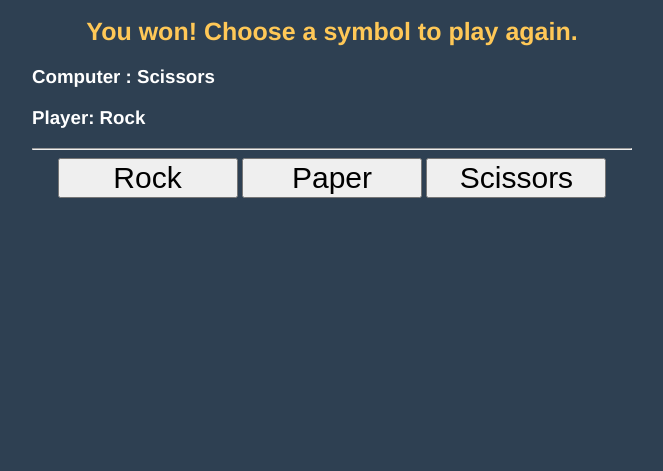
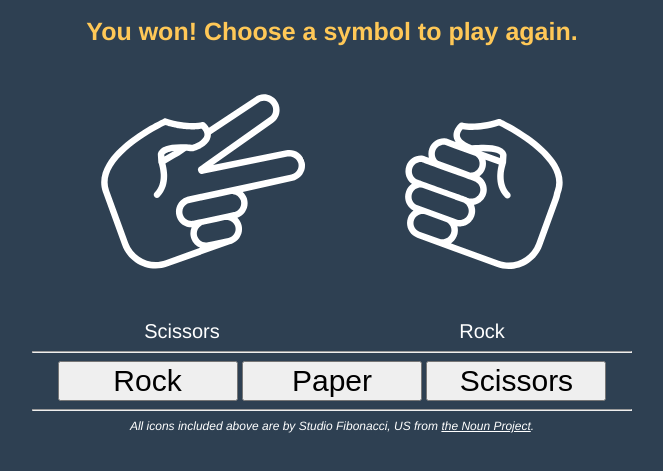
Before and after one commit to DeeFox/rps_game, a plain HTML site: page index.html in a window 1280 px wide. Both pictures are taken after a click on the button "Rock". Shown: the part 225-696 px from the top of the page, without its empty margins (308-971 px from the left). Drawn offline with Linux system fonts and the light colour scheme.

Commit message:
Changed text representation of symbols to simple visual icons

```diff
--- a/index.html
+++ b/index.html
@@ -9,7 +9,7 @@
   <body>
     <div class="content">
       <h1>ROCK PAPER SCISSORS</h1>
-      <div class="scoreboard clearfix">
+      <div class="clearfix">
         <div class="score">
           <div class="scorename">Computer</div>
           <div id="score_computer" class="scorevalue">0</div>
@@ -20,8 +20,16 @@
         </div>
       </div>
       <div id="status_text">Choose a symbol!</div>
-      <h3 id="computer_symbol">Computer: ---</h2>
-      <h3 id="player_symbol">Player: ---</h2>
+      <div class="clearfix">
+        <div class="symbol_box">
+          <img id="symbol_computer" class="symbol" src="svg/rock.svg">
+          <div id="symbolname_computer" class="symbol_name">---</div>
+        </div>
+        <div class="symbol_box">
+          <img id="symbol_player" class="symbol" src="svg/rock.svg">
+          <div id="symbolname_player" class="symbol_name">---</div>
+        </div>
+      </div>
 
       <hr>
       <div class="symbol_buttons">
@@ -29,6 +37,13 @@
         <button id="btn_paper">Paper</button>
         <button id="btn_scissors">Scissors</button>
       </div>
+      <hr>
+      <div class="license">All icons included above are by Studio Fibonacci, US from <a href="http://thenounproject.com">the Noun Project</a>.</div>
+    </div>
+    <div class="preload">
+      <img src="svg/rock.svg">
+      <img src="svg/paper.svg">
+      <img src="svg/scissors.svg">
     </div>
   </body>
 </html>
--- a/rps_game.js
+++ b/rps_game.js
@@ -4,9 +4,9 @@ var symbols = {
   PAPER: 1,
   SCISSORS: 2,
   properties: {
-    0: {name: "Rock"},
-    1: {name: "Paper"},
-    2: {name: "Scissors"}
+    0: {name: "Rock", file: "svg/rock.svg"},
+    1: {name: "Paper", file: "svg/paper.svg"},
+    2: {name: "Scissors", file: "svg/scissors.svg"}
   }
 };
 
@@ -54,9 +54,16 @@ document.addEventListener("DOMContentLoaded", function(event) {
     // Update the UI
     document.getElementById("score_computer").textContent = computer_wins;
     document.getElementById("score_player").textContent = player_wins;
-    document.getElementById("computer_symbol").textContent = "Computer : " + computer_symbol_name;
-    document.getElementById("player_symbol").textContent = "Player: " + player_symbol_name;
+
+    document.getElementById("symbolname_computer").textContent = computer_symbol_name;
+    document.getElementById("symbolname_player").textContent = player_symbol_name;
 
     document.getElementById("status_text").textContent = messages[result] + " Choose a symbol to play again.";
+
+    // Update the svg symbols
+    document.getElementById("symbol_computer").src = symbols.properties[computer_symbol].file;
+    document.getElementById("symbol_player").src = symbols.properties[player_symbol].file;
+
+
   }
 });
--- a/rps_style.css
+++ b/rps_style.css
@@ -47,3 +47,33 @@ h1 {
   font-weight: bold;
   text-align: center;
 }
+.preload {
+  display: none;
+}
+.symbol {
+  height: 250px;
+}
+.symbol_box {
+  width: 50%;
+  float: left;
+  text-align: center;
+}
+.symbol_name {
+  text-align: center;
+  font-size: 20px;
+}
+#symbol_computer {
+  transform: rotate(70deg);
+}
+#symbol_player {
+  transform: rotate(-70deg) scale(-1, 1);
+}
+.license {
+  text-align: center;
+  font-style: italic;
+  font-size: 12px;
+  color: #FFFFFF;
+}
+.license > a {
+  color: #FFFFFF;
+}
```
Also changed, not shown: svg/paper.svg (added), svg/rock.svg (added), svg/scissors.svg (added).
